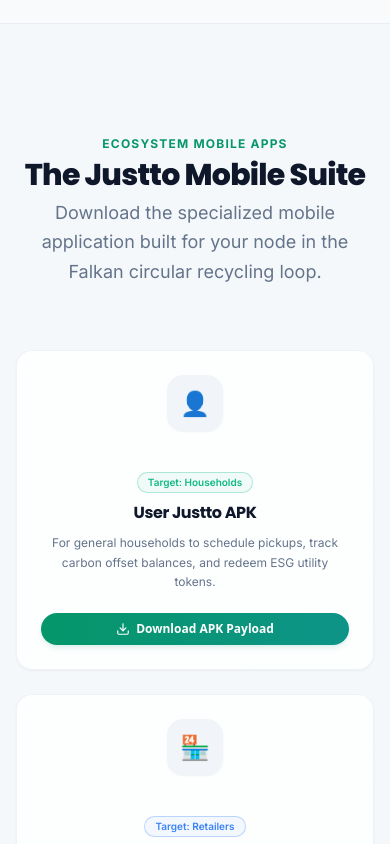
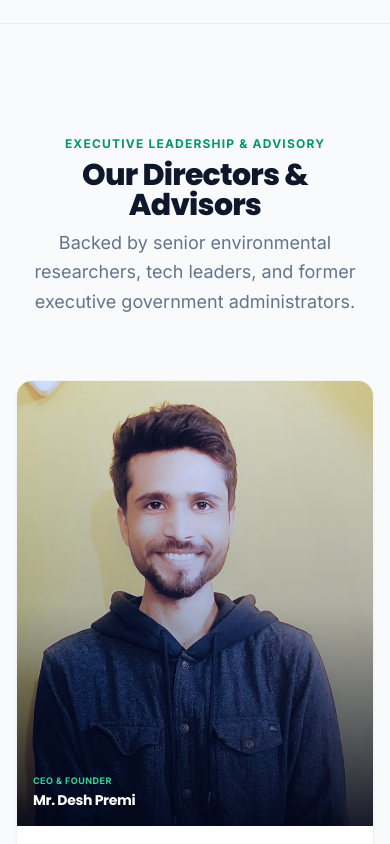
Before and after one commit to code-harsh006/falkon-future-x, a Next.js app: page / in a window 390 px wide. Shown: the part 10320-11164 px from the top of the page. Built offline with nearby package versions, Linux system fonts and the light colour scheme.

Commit message:
chore: remove Justto mobile apps section and links

```diff
--- a/src/app/page.tsx
+++ b/src/app/page.tsx
@@ -10,7 +10,6 @@
   MapPin,
   Activity,
   ShieldAlert,
-  Download,
   Phone,
   Mail,
   Globe,
@@ -635,72 +634,6 @@
         </div>
       </section>
 
-      {/* Justto App Suite downloads */}
-      <section id="apps" className="section-py relative z-10 bg-slate-100/50 dark:bg-slate-900/10 border-t border-slate-200/60 dark:border-slate-850">
-        <div className="max-w-7xl mx-auto px-4 sm:px-6 lg:px-8">
-
-          <div className="text-center max-w-3xl mx-auto mb-16">
-            <span className="text-xs font-bold text-emerald-600 dark:text-emerald-400 uppercase tracking-widest block mb-2">Ecosystem Mobile Apps</span>
-            <h2 className="section-title">The Justto Mobile Suite</h2>
-            <p className="section-subtitle mt-2 text-slate-500">
-              Download the specialized mobile application built for your node in the Falkan circular recycling loop.
-            </p>
-          </div>
-
-          <div className="grid grid-cols-1 md:grid-cols-3 gap-6">
-            {[
-              {
-                icon: "👤",
-                title: "User Justto APK",
-                desc: "For general households to schedule pickups, track carbon offset balances, and redeem ESG utility tokens.",
-                badge: "Target: Households",
-                color: "border-emerald-500/30 text-emerald-500 bg-emerald-500/5",
-                url: "https://gallant-wildebeest-887.convex.cloud/api/storage/fdf0d5c2-a5b6-436a-ba01-58da03e050d2"
-              },
-              {
-                icon: "🏪",
-                title: "Vendor Justto APK",
-                desc: "For businesses and retail shops to log commercial packaging collections and track brand compliance indices.",
-                badge: "Target: Retailers",
-                color: "border-blue-500/30 text-blue-500 bg-blue-500/5",
-                url: "https://gallant-wildebeest-887.convex.cloud/api/storage/142678c4-1e63-4b61-986b-6d65a278931c"
-              },
-              {
-                icon: "🚚",
-                title: "Delivery Justto APK",
-                desc: "For courier agents and logistics personnel to verify sorting, scan bags, and validate drop-offs at hubs.",
-                badge: "Target: Logistics Personnel",
-                color: "border-amber-500/30 text-amber-500 bg-amber-500/5",
-                url: "https://gallant-wildebeest-887.convex.cloud/api/storage/ba2e5e62-da20-4234-9d65-a85a8c6b669c"
-              }
-            ].map((app, i) => (
-              <div key={i} className="glass-card-premium p-6 flex flex-col justify-between items-center text-center h-80 border-slate-200/50 dark:border-slate-800/50 shadow-sm">
-                <div className="w-14 h-14 rounded-2xl bg-slate-100 dark:bg-slate-800 flex items-center justify-center text-2xl mb-4 shadow-sm">
-                  {app.icon}
-                </div>
-
-                <div className="space-y-2">
-                  <span className={`inline-block px-2.5 py-0.5 rounded-full text-[10px] font-semibold border ${app.color}`}>
-                    {app.badge}
-                  </span>
-                  <h3 className="text-base font-bold text-slate-900 dark:text-white">{app.title}</h3>
-                  <p className="text-xs text-slate-500 dark:text-slate-400 leading-relaxed max-w-xs">{app.desc}</p>
-                </div>
-
-                <a
-                  href={app.url}
-                  download
-                  className="w-full btn-premium-primary text-xs py-2 px-4 flex items-center justify-center gap-1.5"
-                >
-                  <Download className="w-3.5 h-3.5" />
-                  Download APK Payload
-                </a>
-              </div>
-            ))}
-          </div>
-
-        </div>
-      </section>
 
       {/* Advisory & Executive Team Panel */}
       <section id="team" className="section-py relative z-10 border-t border-slate-200/60 dark:border-slate-850">
--- a/src/components/Footer.tsx
+++ b/src/components/Footer.tsx
@@ -68,7 +68,7 @@
                 { label: 'EPR Compliance SaaS', href: '/services/smart-waste-management-system' },
                 { label: 'IoT Smart Bins', href: '/services/smart-waste-management-system' },
                 { label: 'Blockchain Offsets', href: '/#solutions' },
-                { label: 'Justto Delivery Integrations', href: '/#apps' },
+                { label: 'Justto Logistics Moat', href: '/#solutions' },
                 { label: 'Water Resource Audits', href: '/services/water-bound-digises-solution' }
               ].map((item) => (
                 <li key={item.label}>
--- a/src/components/Navbar.tsx
+++ b/src/components/Navbar.tsx
@@ -51,7 +51,6 @@
     { label: 'Analytics', id: 'plastic-waste' },
     { label: 'Services', id: 'services' },
     { label: 'Solutions', id: 'solutions' },
-    { label: 'Apps', id: 'apps' },
     { label: 'Contact', id: 'contact' },
   ];
 
```
